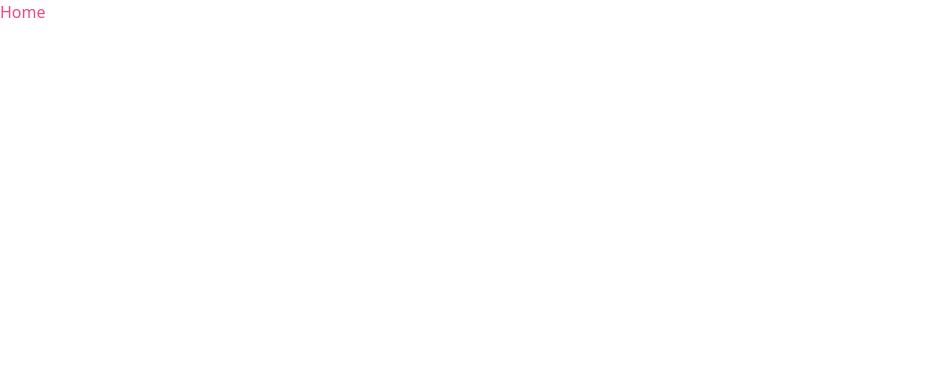
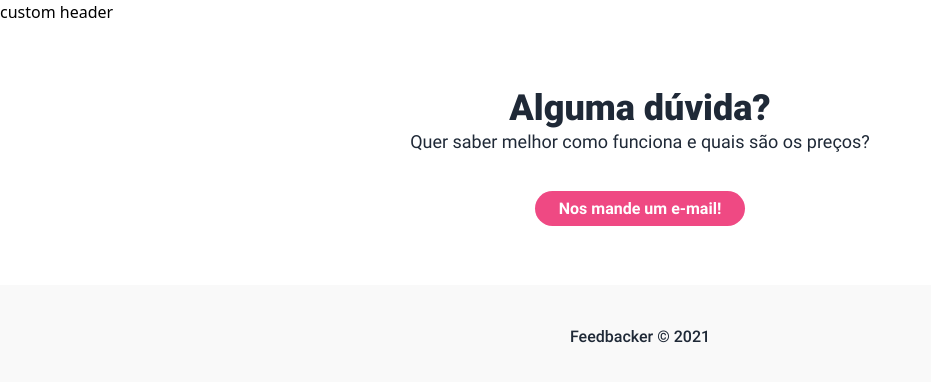
Before and after one commit to jeffersondenilson/feedbacker, a Vue app in the folder dashboard/: page / in a window 1280 px wide. Shown: the top 382 px of the page, without its empty margins (0-931 px from the left). Built offline with nearby package versions, Linux system fonts and the light colour scheme.

Commit message:
home e contato

```diff
--- a/dashboard/public/index.html
+++ b/dashboard/public/index.html
@@ -5,11 +5,11 @@
     <meta http-equiv="X-UA-Compatible" content="IE=edge">
     <meta name="viewport" content="width=device-width,initial-scale=1.0">
     <link rel="icon" href="<%= BASE_URL %>favicon.ico">
-    <title><%= htmlWebpackPlugin.options.title %></title>
+    <title>Dashboard | Feedbacker</title>
   </head>
   <body>
     <noscript>
-      <strong>We're sorry but <%= htmlWebpackPlugin.options.title %> doesn't work properly without JavaScript enabled. Please enable it to continue.</strong>
+      <strong>We're sorry but Feedbacker doesn't work properly without JavaScript enabled. Please enable it to continue.</strong>
     </noscript>
     <div id="app"></div>
     <!-- built files will be auto injected -->
--- a/dashboard/src/views/About.vue
+++ /dev/null
@@ -1,5 +0,0 @@
-<template>
-  <div class="about">
-    <h1>This is an about page</h1>
-  </div>
-</template>
--- a/dashboard/src/views/Home.vue
+++ /dev/null
@@ -1,18 +0,0 @@
-<template>
-  <div class="home">
-    <img alt="Vue logo" src="../assets/logo.png">
-    <HelloWorld msg="Welcome to Your Vue.js App"/>
-  </div>
-</template>
-
-<script>
-// @ is an alias to /src
-import HelloWorld from '@/components/HelloWorld.vue'
-
-export default {
-  name: 'Home',
-  components: {
-    HelloWorld
-  }
-}
-</script>
--- /dev/null
+++ b/dashboard/src/views/Home/Contact.vue
@@ -0,0 +1,26 @@
+<template>
+  <div class="flex justify-center w-full">
+    <div class="flex flex-col items-center w-4/5 max-w-6xl my-16">
+      <h1 class="text-4xl font-black text-center text-gray-800">
+        Alguma dúvida?
+      </h1>
+      <p class="text-lg text-center text-gray-800 font-regular">
+        Quer saber melhor como funciona e quais são os preços?
+      </p>
+      <div class="mt-10">
+        <a
+          href="mailto:"
+          class="px-6 py-2 mt-10 font-bold text-white rounded-full bg-brand-main"
+        >
+            Nos mande um e-mail!
+          </a>
+      </div>
+    </div>
+  </div>
+</template>
+
+<script>
+export default {
+  name: 'Contact'
+}
+</script>
--- /dev/null
+++ b/dashboard/src/views/Home/CustomHeader.vue
@@ -0,0 +1,9 @@
+<template>
+  <div>custom header</div>
+</template>
+
+<script>
+export default {
+  name: 'CustomHeader'
+}
+</script>
--- a/dashboard/src/views/Home/index.vue
+++ b/dashboard/src/views/Home/index.vue
@@ -1,9 +1,42 @@
 <template>
-	<h1 class="text-brand-main">Home</h1>
+  <custom-header
+    @create-account="handleAccountCreate"
+    @login="handleLogin"
+  />
+  <contact />
+  <footer class="flex justify-center py-10 bg-brand-gray">
+    <p class="font-medium text-center text-gray-800">
+      Feedbacker © 2021
+    </p>
+  </footer>
 </template>
 
 <script>
-	export default {
-		name: 'index'
-	}
+import { onMounted } from 'vue'
+import { useRouter } from 'vue-router'
+import CustomHeader from './CustomHeader.vue'
+import Contact from './Contact.vue'
+
+export default {
+  components: { CustomHeader, Contact },
+  setup () {
+    const router = useRouter()
+
+    onMounted(() => {
+      const token = window.localStorage.getItem('feedbacker-token')
+      if (token) {
+        router.push({ name: 'Feedbacks' })
+      }
+    })
+
+    function handleLogin () {}
+
+    function handleAccountCreate () {}
+
+    return {
+      handleLogin,
+      handleAccountCreate
+    }
+  }
+}
 </script>
```
Also changed, not shown: dashboard/src/assets/images/blue_balloons.png (added), dashboard/src/assets/images/logo.png (added).
